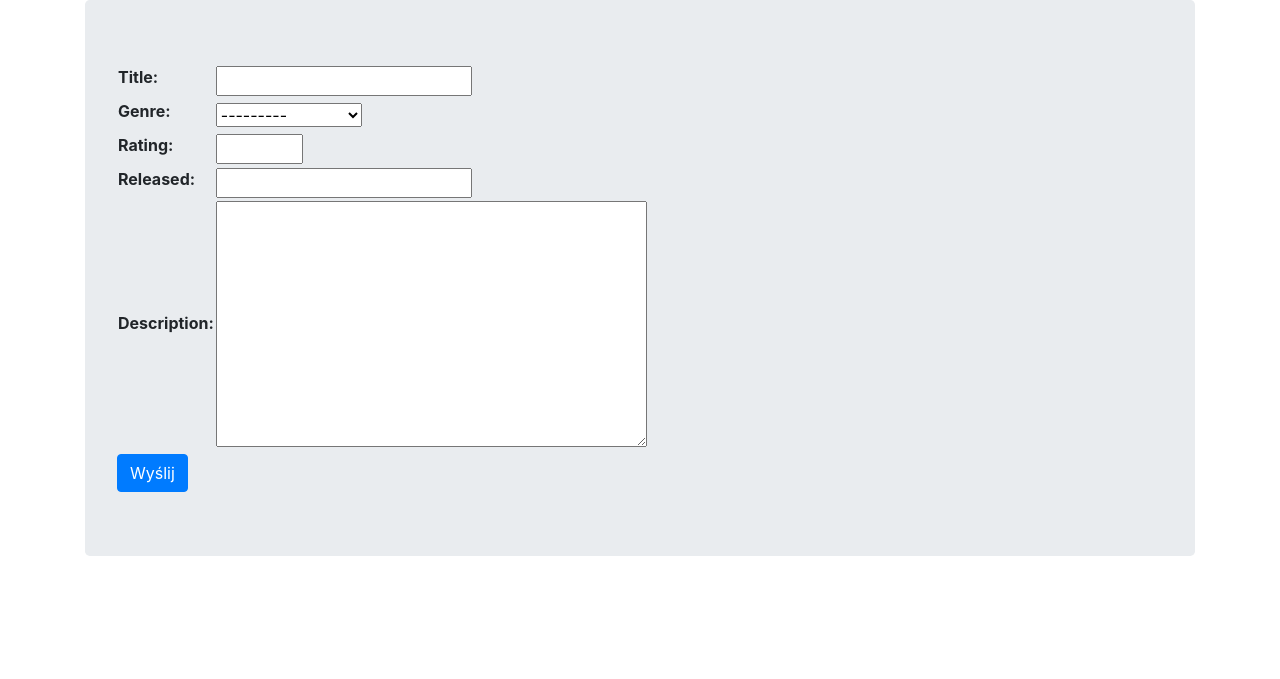
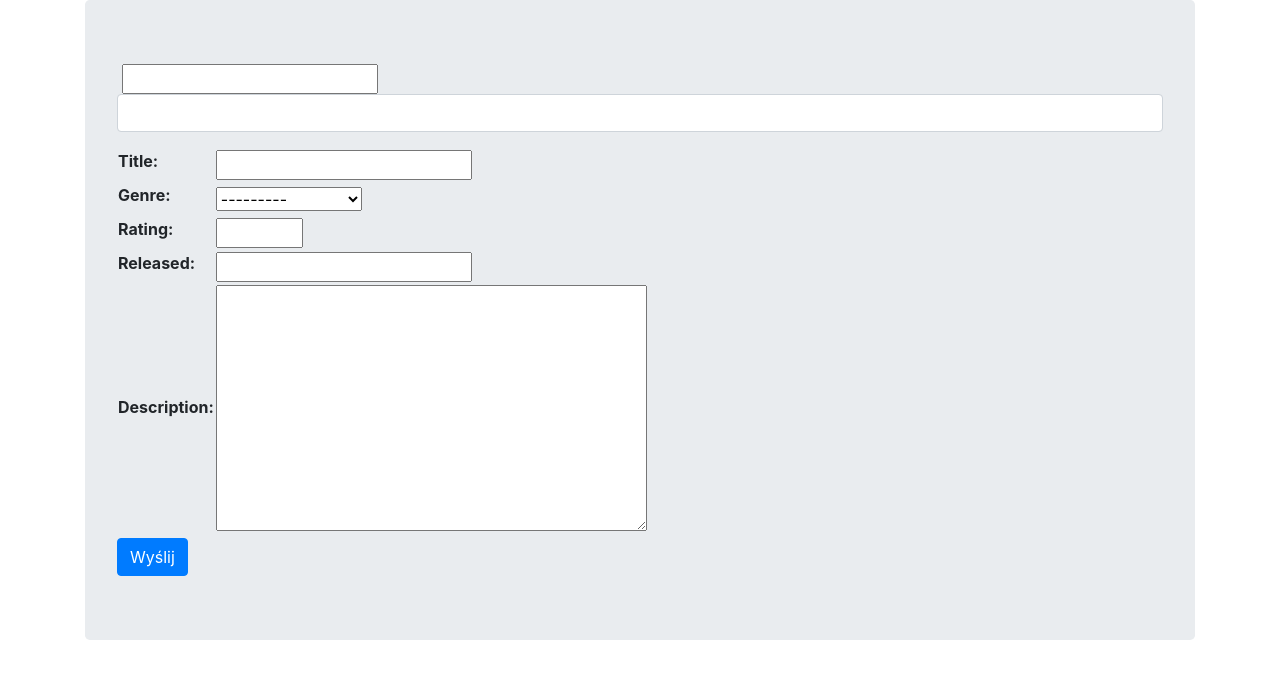
Before and after one commit to Maciej7410/DJangoProject, a Django app: page /movie/create in a window 1280 px wide. Shown: the part 56-735 px from the top of the page. Run offline with Django 3.2, Linux system fonts and the light colour scheme; data comes from the database, SQL or seed files in the repository.

Commit message:
Adding form template with bootstrap

```diff
--- a/viewer/templates/form.html
+++ b/viewer/templates/form.html
@@ -7,6 +7,14 @@
 {% block content %}
     <form method="post">
         {% csrf_token %}
+
+        {{form.title.errors }}
+        <div class="form-group">
+            {{ from.title.errors }}
+            <label for="{{ form.title.id_for_label }}"></label>
+                {{ form.title }}
+            <input type="email" class="form-control" id="exampleInputEmail1" aria-describedby="emailHelp">
+        </div>
         <table>
             {{ form }}
         </table>
```
